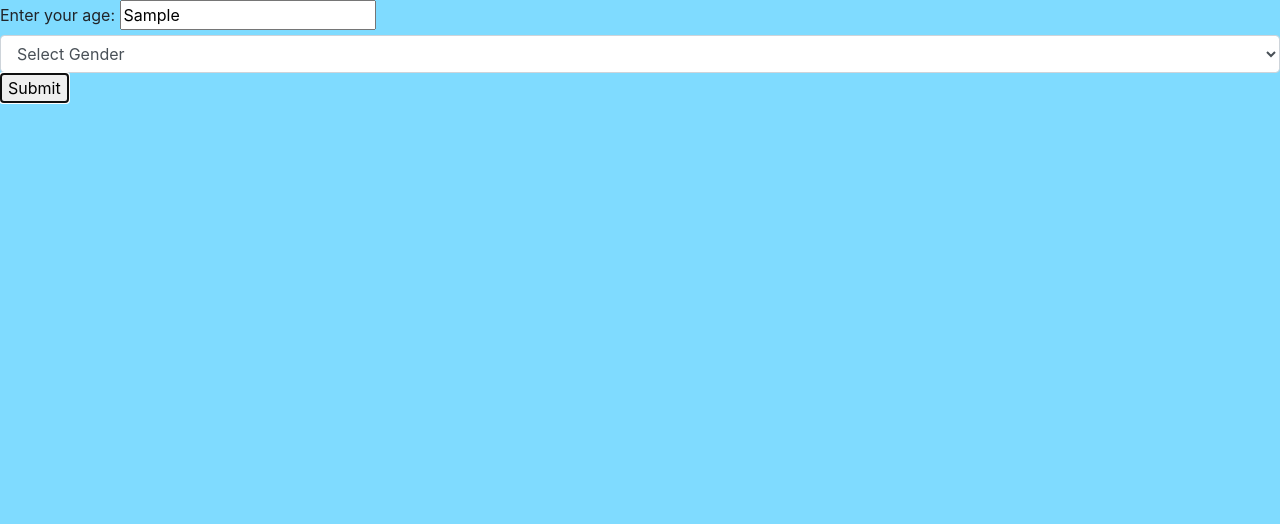
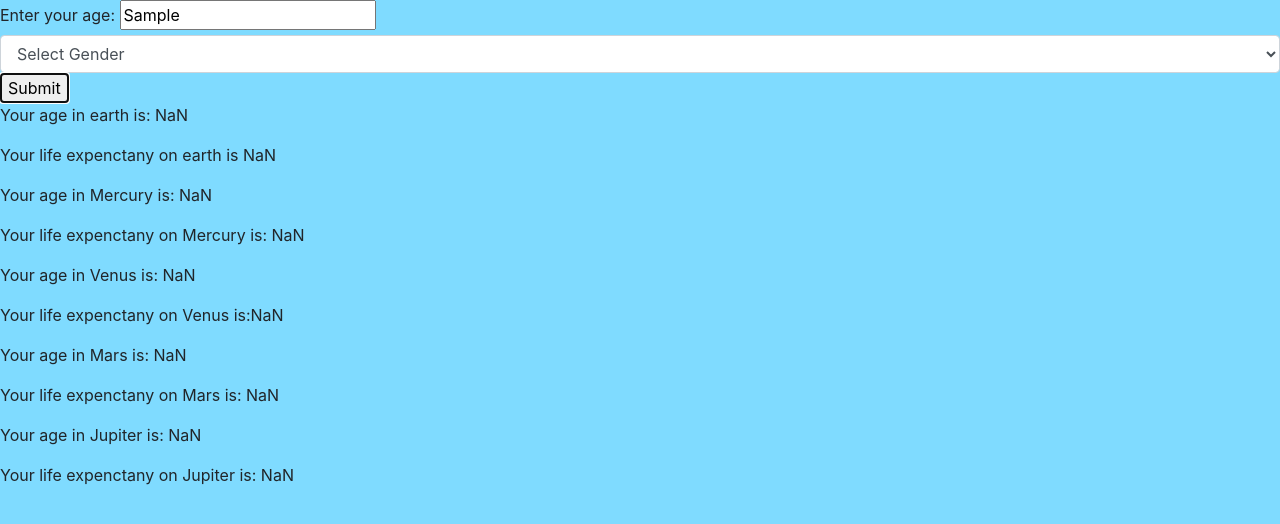
Before and after one commit to ko1h/Galactic-Age-Calculator, a website built with webpack: page src/index.html in a window 1280 px wide. Both pictures are taken after typing "Sample" into the empty fields and a click on the button "Submit". Built offline with nearby package versions, Linux system fonts and the light colour scheme.

Commit message:
Add results which will show how old the user is and how much life expenctany do they have

```diff
--- a/src/business.js
+++ b/src/business.js
@@ -3,7 +3,7 @@ export class User {
   constructor(age, sex, averageAge) {
     this.age= age;
     this.sex = sex;
-    this.averageAge = averageAge;
+    this.averageAge = 80;
   }
 
   lifeOnMercury() {
@@ -22,6 +22,14 @@ export class User {
     const ageJupiter = Math.floor((this.age * 365) / 4328);
     return ageJupiter;
   }
+  lifeExpectancyOnEarth() {
+    const yearleftOnEarth = (this.averageAge - this.age);
+    return yearleftOnEarth;
+  }
+  lifeExpectancyOnMercury() {
+    const yearleftOnMercury = (this.averageAge + this.sex) - Math.floor((this.age * 365) / 88);
+    return yearleftOnMercury;
+  }
   lifeExpectancyOnVenus() {
     const yearleftOnVenus = (this.averageAge + this.sex) - Math.floor((this.age * 365) / 226);
     return yearleftOnVenus;
--- a/src/index.html
+++ b/src/index.html
@@ -9,12 +9,33 @@
       <label for="age">Enter your age:</label>
       <input type="text" id="age" name="birthday">
       <select id="sex" class="form-control">
-        <option selected>Select Gender</option>
-        <option>female</option>
-        <option>male</option>
+        <option>Select Gender</option>
+        <option value="5">female</option>
+        <option value="0">male</option>
       </select>
       <button type="submit" name="button">Submit</button>
     </form>
-    <ul id="results"></ul>
+    <div id="results">
+      <div id="earth">
+        <p>Your age in earth is: <span id=earthYears></span></p>
+        <p>Your life expenctany on earth is <span id=earthExpenctany></span></p>
+      </div>
+      <div id="Mercury">
+        <p>Your age in Mercury is: <span id=mercuryYears></span></p>
+        <p>Your life expenctany on Mercury is: <span id=mercuryExpenctany></span> </p>
+      </div>
+      <div id="Venus">
+        <p>Your age in Venus is: <span id=venusYears></span></p>
+        <p>Your life expenctany on Venus is:<span id=venusExpenctany></span> </p>
+      </div>
+      <div id="Mars">
+        <p>Your age in Mars is: <span id=marsYears></span></p>
+        <p>Your life expenctany on Mars is: <span id=marsExpenctany></span> </p>
+      </div>
+      <div id="Jupiter">
+        <p>Your age in Jupiter is: <span id=jupiterYears></span></p>
+        <p>Your life expenctany on Jupiter is: <span id=jupiterExpenctany></span> </p>
+      </div>
+    </div>
   </body>
 </html>
--- a/src/index.js
+++ b/src/index.js
@@ -8,11 +8,27 @@ import { User } from './business.js';
 $(document).ready(function() {
   $('#age-form').submit(function(event) {
     event.preventDefault();
-    let ageInput = $('input#age').val();
-    let sexInput = $('select#sex').val();
+    const age = parseInt($('input#age').val());
+    let sex = parseInt($('select#sex').val());
 
-    let ageCalculatorOutput = new User(ageInput, sexInput);
+    let ageCalculatorOutput = new User(age, sex);
+    console.log(ageCalculatorOutput);
+    $('#earthYears').text(age);
+    $('#earthExpenctany').text(ageCalculatorOutput.lifeExpectancyOnEarth());
 
+    $('#mercuryYears').text(ageCalculatorOutput.lifeOnMercury());
+    console.log("this is working");
+    $('#mercuryExpenctany').text(ageCalculatorOutput.lifeExpectancyOnMercury());
+    console.log("this is also working");
+    $('#venusYears').text(ageCalculatorOutput.lifeOnVenus());
+    $('#venusExpenctany').text(ageCalculatorOutput.lifeExpectancyOnVenus());
+
+    $('#marsYears').text(ageCalculatorOutput.lifeOnMars());
+    $('#marsExpenctany').text(ageCalculatorOutput.lifeExpectancyOnMars());
+
+    $('#jupiterYears').text(ageCalculatorOutput.lifeOnJupiter());
+    $('#jupiterExpenctany').text(ageCalculatorOutput.lifeExpectancyOnJupiter());
+    $('#results').show();
 
   });
 });
--- a/src/sass/styles.scss
+++ b/src/sass/styles.scss
@@ -1,3 +1,6 @@
 body {
   background-color: #7FDBFF;
 }
+// #results {
+//   display: none;
+// }
```
